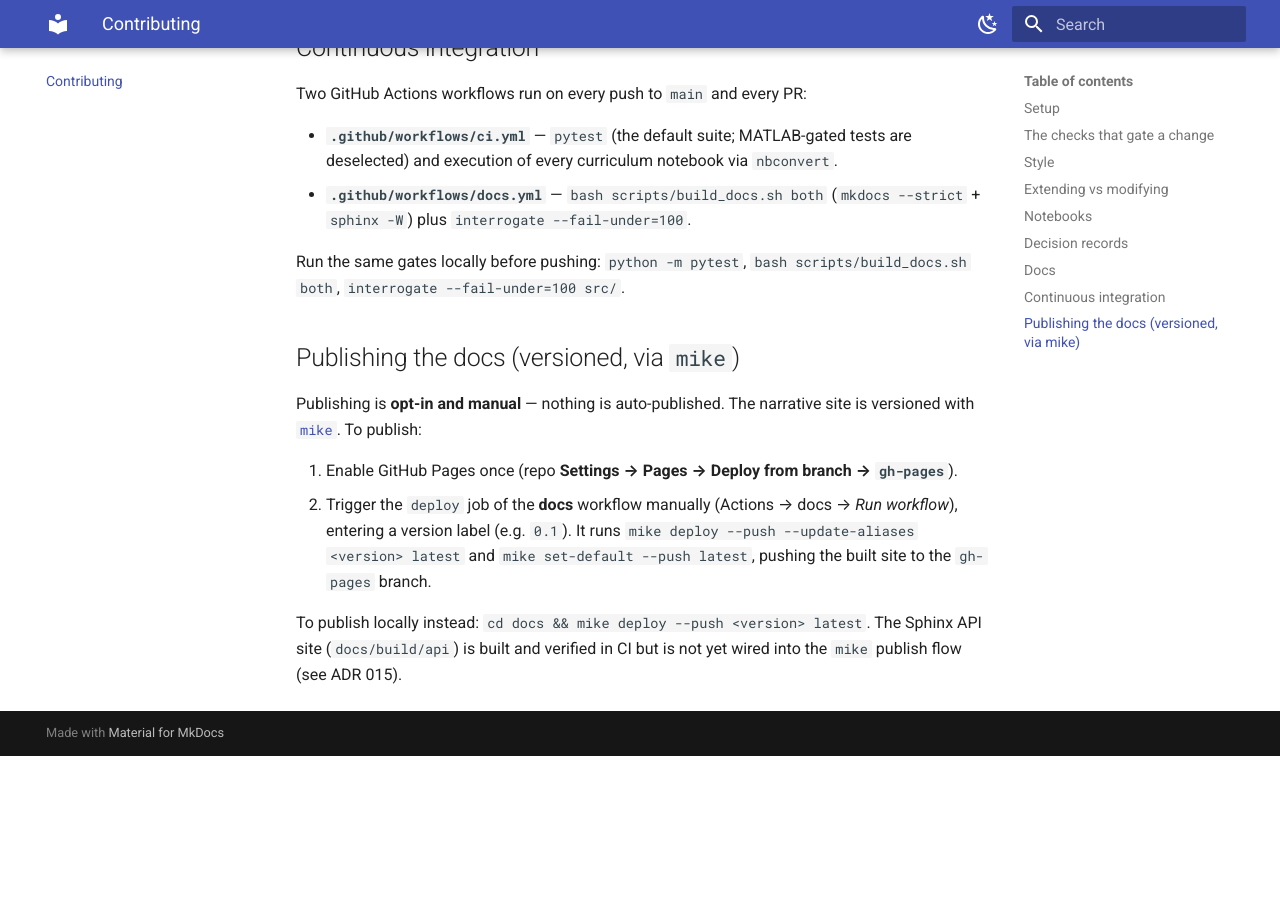
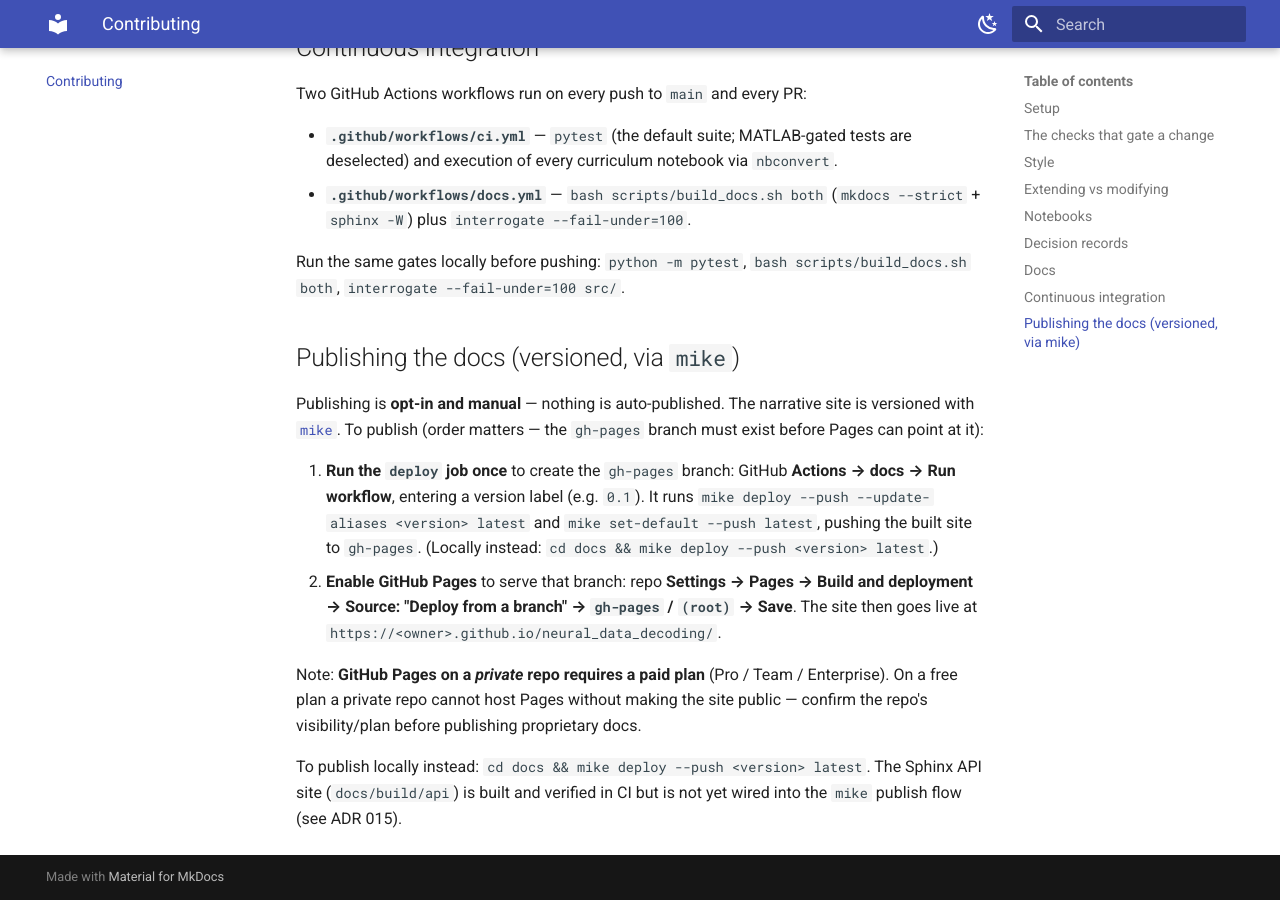
Before and after one commit to cgerrity/neural_data_decoding, an MkDocs documentation site: the page built from docs/narrative/contributing.md, in a window 1280 px wide and 900 px high, scrolled down 1953 px. Built offline with MkDocs 1.6.1 and Material for MkDocs 9.7.7, drawn with Linux system fonts in a browser that asks for light colours; the version menu is left out; before the commit the page ends 2709 px from its top, so only the background shows below that.

Commit message:
docs: fix docs-publishing order + add private-repo Pages caveat
The "Publishing the docs" steps in contributing.md were reversed — you
cannot point GitHub Pages at the gh-pages branch until the mike deploy
job has created it. Corrected to deploy-first, then enable Pages, and
added the caveat that Pages on a private repo needs a paid plan.

```diff
--- a/docs/narrative/contributing.md
+++ b/docs/narrative/contributing.md
@@ -82,15 +82,23 @@ Run the same gates locally before pushing: `python -m pytest`,
 ## Publishing the docs (versioned, via `mike`)
 
 Publishing is **opt-in and manual** — nothing is auto-published. The narrative
-site is versioned with [`mike`](https://github.com/jimporter/mike). To publish:
+site is versioned with [`mike`](https://github.com/jimporter/mike). To publish
+(order matters — the `gh-pages` branch must exist before Pages can point at it):
 
-1. Enable GitHub Pages once (repo **Settings → Pages → Deploy from branch →
-   `gh-pages`**).
-2. Trigger the `deploy` job of the **docs** workflow manually
-   (Actions → docs → *Run workflow*), entering a version label (e.g. `0.1`). It
+1. **Run the `deploy` job once** to create the `gh-pages` branch: GitHub
+   **Actions → docs → Run workflow**, entering a version label (e.g. `0.1`). It
    runs `mike deploy --push --update-aliases <version> latest` and
-   `mike set-default --push latest`, pushing the built site to the `gh-pages`
-   branch.
+   `mike set-default --push latest`, pushing the built site to `gh-pages`.
+   (Locally instead: `cd docs && mike deploy --push <version> latest`.)
+2. **Enable GitHub Pages** to serve that branch: repo **Settings → Pages →
+   Build and deployment → Source: "Deploy from a branch" → `gh-pages` / `(root)`
+   → Save**. The site then goes live at
+   `https://<owner>.github.io/neural_data_decoding/`.
+
+Note: **GitHub Pages on a *private* repo requires a paid plan** (Pro / Team /
+Enterprise). On a free plan a private repo cannot host Pages without making the
+site public — confirm the repo's visibility/plan before publishing proprietary
+docs.
 
 To publish locally instead: `cd docs && mike deploy --push <version> latest`.
 The Sphinx API site (`docs/build/api`) is built and verified in CI but is not
```
